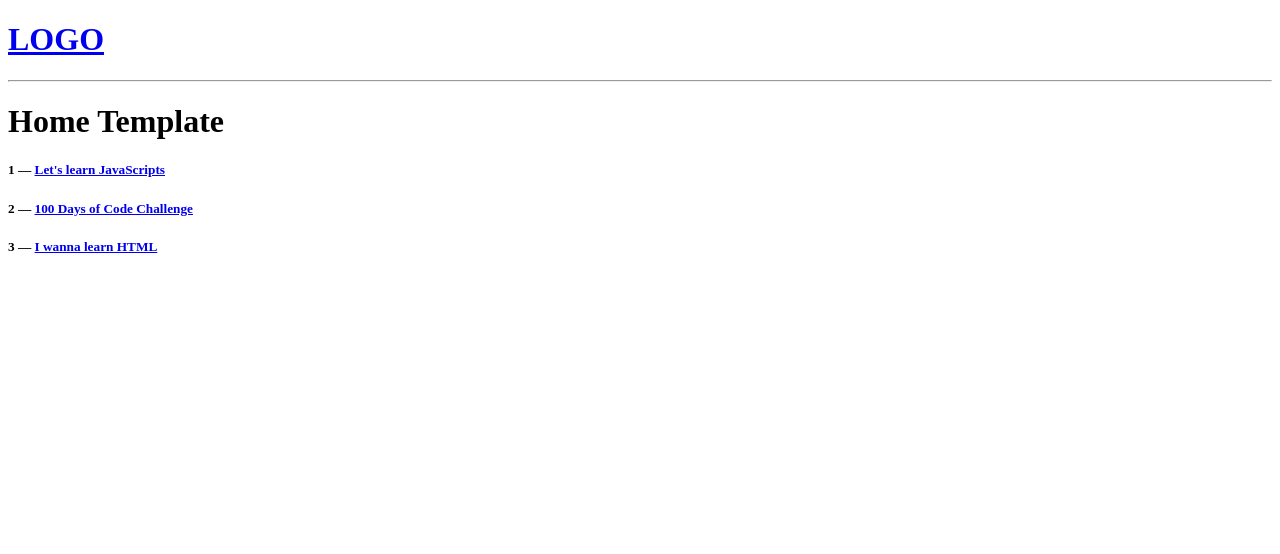
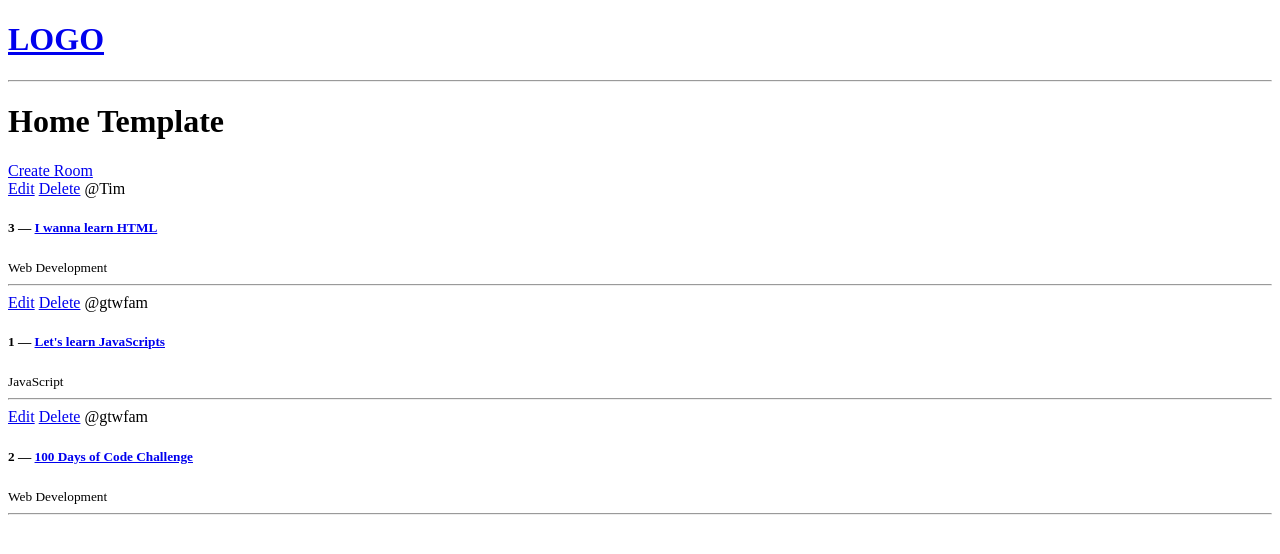
Before and after one commit to GTWFam/Django_Intro, a Django app: page / in a window 1280 px wide. Shown: the top 554 px of the page. Run offline with Django 4.2, Linux system fonts and the light colour scheme; data comes from the database, SQL or seed files in the repository; both versions use the stored data as it was after the commit.

Commit message:
CRUD functionality

```diff
--- a/base/models.py
+++ b/base/models.py
@@ -19,6 +19,9 @@ class Room(models.Model):
     updated = models.DateTimeField(auto_now=True)
     created = models.DateTimeField(auto_now_add=True)
 
+    class Meta:
+        ordering = ['-updated', '-created']
+
     def __str__(self) -> str:
         return self.name
 
--- a/base/templates/base/home.html
+++ b/base/templates/base/home.html
@@ -2,12 +2,18 @@
 <h1>Home Template</h1>
 
 <div>
+  <a href="{% url 'create-room' %}">Create Room</a>
   <div>
     {% for room in rooms %}
     <div>
+      <a href="{% url 'update-room' room.id %}">Edit</a>
+      <a href="{% url 'delete' room.id %}">Delete</a>
+      <span>@{{room.host.username}}</span>
       <h5>
         {{room.id}} — <a href="{% url 'room' room.id %}">{{room.name}}</a>
       </h5>
+      <small>{{room.topic.name}}</small>
+      <hr />
     </div>
     {% endfor %}
   </div>
--- a/base/urls.py
+++ b/base/urls.py
@@ -4,4 +4,7 @@ from . import views
 urlpatterns = [
     path('', views.home, name="home"),
     path('room/<str:pk>/', views.room, name="room"),
+    path('create-room/', views.createRoom, name="create-room"),
+    path('update-room/<str:pk>/', views.updateRoom, name="update-room"),
+    path('delete-room/<str:pk>/', views.deleteRoom, name="delete"),
 ]
--- a/base/views.py
+++ b/base/views.py
@@ -1,5 +1,6 @@
-from django.shortcuts import render
+from django.shortcuts import render, redirect
 from .models import Room
+from .forms import RoomForm
 
 # rooms = [
 #     {'id': 1, 'name': 'Let\'s learn python'},
@@ -19,3 +20,36 @@ def room(request, pk):
 
     context = {'room': room}
     return render(request, 'base/room.html', context)
+
+
+def createRoom(request):
+    form = RoomForm
+    if request.method == 'POST':
+        form = RoomForm(request.POST)
+        if form.is_valid():
+            form.save()
+            return redirect('home')
+    context = {'form': form}
+    return render(request, 'base/room_form.html', context)
+
+
+def updateRoom(request, pk):
+    room = Room.objects.get(id=int(pk))
+    form = RoomForm(instance=room)
+
+    if request.method == 'POST':
+        form = RoomForm(request.POST, instance=room)
+        if form.is_valid():
+            form.save()
+            return redirect('home')
+
+    context = {'form': form}
+    return render(request, 'base/room_form.html', context)
+
+
+def deleteRoom(request, pk):
+    room = Room.objects.get(id=int(pk))
+    if request.method == 'POST':
+        room.delete()
+        return redirect('home')
+    return render(request, 'base/delete.html', {'obj': room})
```
Also changed, not shown: base/forms.py (added, +8 -0 lines), base/templates/base/delete.html (added, +10 -0 lines), base/templates/base/room_form.html (added, +10 -0 lines), db.sqlite3.
